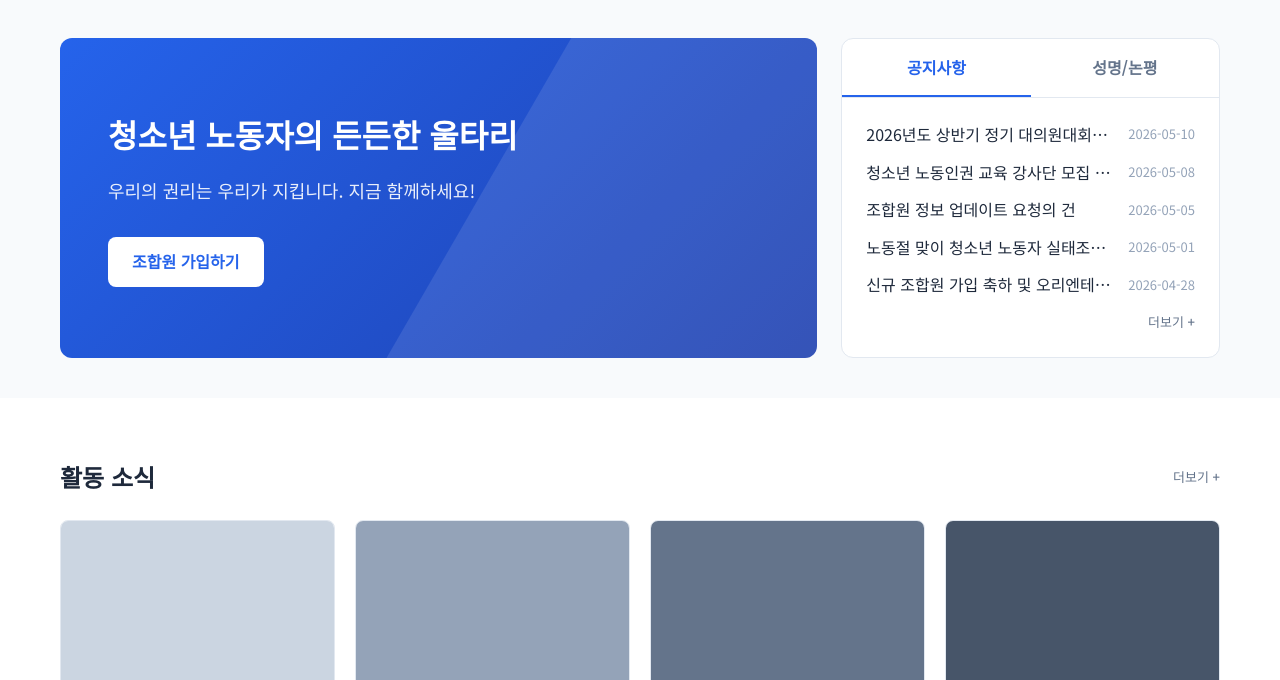
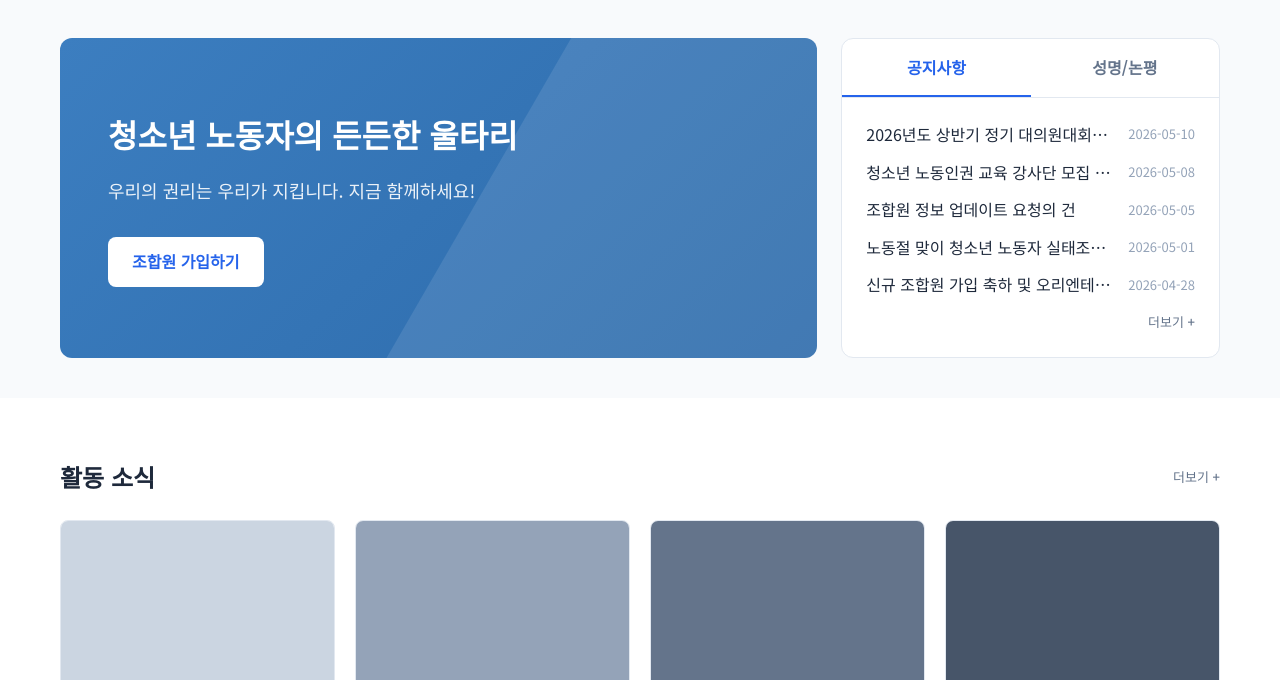
Before and after one commit to seoyoengp/jeoncheongno.github.io, a website: page index.html in a window 1280 px wide. Shown: the part 120-800 px from the top of the page. Drawn offline with Linux system fonts and the light colour scheme; no server answers.

Commit message:
style: 메인 배너 배경색을 로고 파란색(#3C7EC0)으로 변경

```diff
--- a/styles/main.css
+++ b/styles/main.css
@@ -190,7 +190,7 @@ button {
 }
 
 .main-banner {
-  background: linear-gradient(135deg, var(--primary-color) 0%, var(--primary-dark) 100%);
+  background: linear-gradient(135deg, #3C7EC0 0%, #2C6AAA 100%);
   border-radius: 12px;
   color: var(--white);
   display: flex;
```
